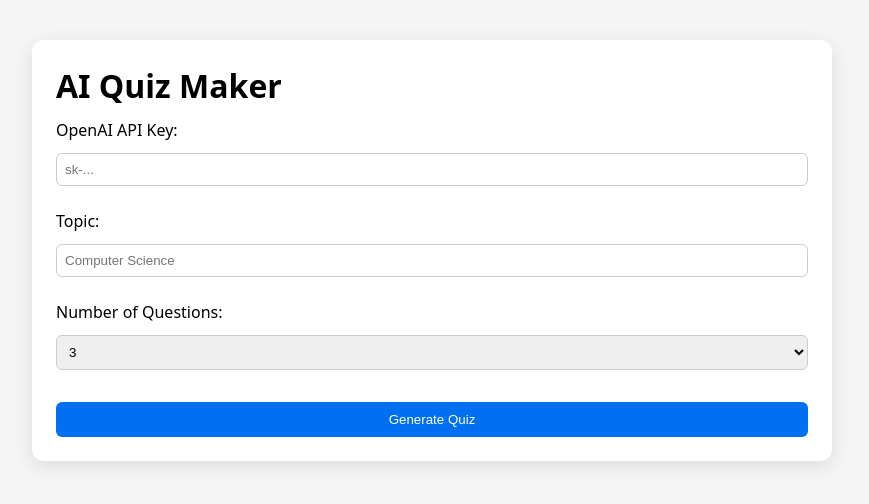
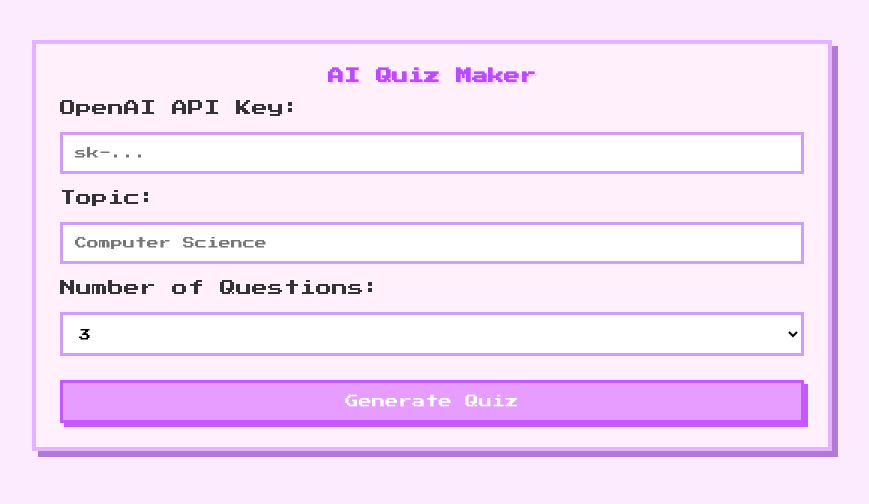
Before and after one commit to strxwberrylxvver/quiz-maker, a React (Vite) app: page / in a window 1280 px wide. Shown: the top 504 px of the page, without its empty margins (208-1077 px from the left). Built offline with nearby package versions, Linux system fonts and the light colour scheme.

Commit message:
updated css

```diff
--- a/src/App.css
+++ b/src/App.css
@@ -1,43 +1,92 @@
 .app {
-  background: white;
+  background: #fff0fb;
   padding: 24px;
-  border-radius: 12px;
-  box-shadow: 0px 5px 20px rgba(0,0,0,0.1);
+  border-radius: 0;
+  border: 4px solid #e3b3ff;
+  box-shadow: 6px 6px 0px #b07ad6;
   display: flex;
   flex-direction: column;
-  gap: 12px;
+  gap: 16px;
+}
+
+h1, h2 {
+  text-align: center;
+  color: #ba4bff;
+  text-shadow: 2px 2px #ffcbff;
+  font-size: 16px;
 }
 
 input, select {
-  padding: 8px;
-  border-radius: 6px;
-  border: 1px solid #ccc;
+  padding: 12px;
+  border: 3px solid #d29cff;
+  background: #ffffff;
+  font-family: "Press Start 2P";
+  font-size: 12px;
   width: 100%;
-  margin-bottom: 12px;
+  outline: none;
+}
+
+input:focus, select:focus {
+  border-color: #c758ff;
+  box-shadow: 4px 4px 0 #e4b3ff;
 }
 
 button {
-  padding: 10px;
-  background: #0070f3;
+  padding: 12px;
+  background: #e69dff;
   color: white;
-  border: none;
-  border-radius: 6px;
+  border: 3px solid #c758ff;
+  box-shadow: 4px 4px 0 #c758ff;
+  font-family: "Press Start 2P";
   cursor: pointer;
+  transition: transform 0.1s;
+  width: 100%;
   margin-top: 8px;
 }
 
-button:disabled {
-  opacity: 0.6;
-  cursor: not-allowed;
+.quiz-question button {
+  margin-bottom: 10px;
+}
+
+.quiz-question h2 {
+  margin-bottom: 14px;
+}
+
+.quiz-question p {
+  margin-bottom: 18px;
+}
+
+button:hover {
+  transform: translate(-2px, -2px);
+  box-shadow: 6px 6px 0 #c758ff;
+}
+
+button:active {
+  transform: translate(3px, 3px);
+  box-shadow: 1px 1px 0 #c758ff;
 }
 
 button.selected {
-  background: #ff9800;
+  background: #ffb3ec;
+  border-color: #ff7cd4;
+  box-shadow: 4px 4px 0 #ff7cd4;
 }
 
 .quiz-output, .quiz-question, .quiz-finished {
   margin-top: 16px;
-  padding: 12px;
-  background: #f5f5f5;
-  border-radius: 8px;
+  padding: 16px;
+  background: #ffe6fc;
+  border: 3px solid #e3b3ff;
+  box-shadow: 4px 4px 0 #b07ad6;
 }
+
+.quiz-finished h2 {
+  margin-bottom: 16px;
+}
+
+pre {
+  white-space: pre-wrap;
+  font-family: "Press Start 2P";
+  font-size: 11px;
+  color: #444;
+}
--- a/src/index.css
+++ b/src/index.css
@@ -1,3 +1,5 @@
+@import url('https://fonts.googleapis.com/css2?family=Press+Start+2P&display=swap');
+
 * {
   margin: 0;
   padding: 0;
@@ -5,9 +7,10 @@
 }
 
 body {
-  font-family: system-ui, sans-serif;
-  background-color: #f5f5f5;
+  font-family: "Press Start 2P", system-ui, sans-serif;
+  background-color: #fceaff;
   padding: 40px;
+  color: #333;
 }
 
 #root {
```
